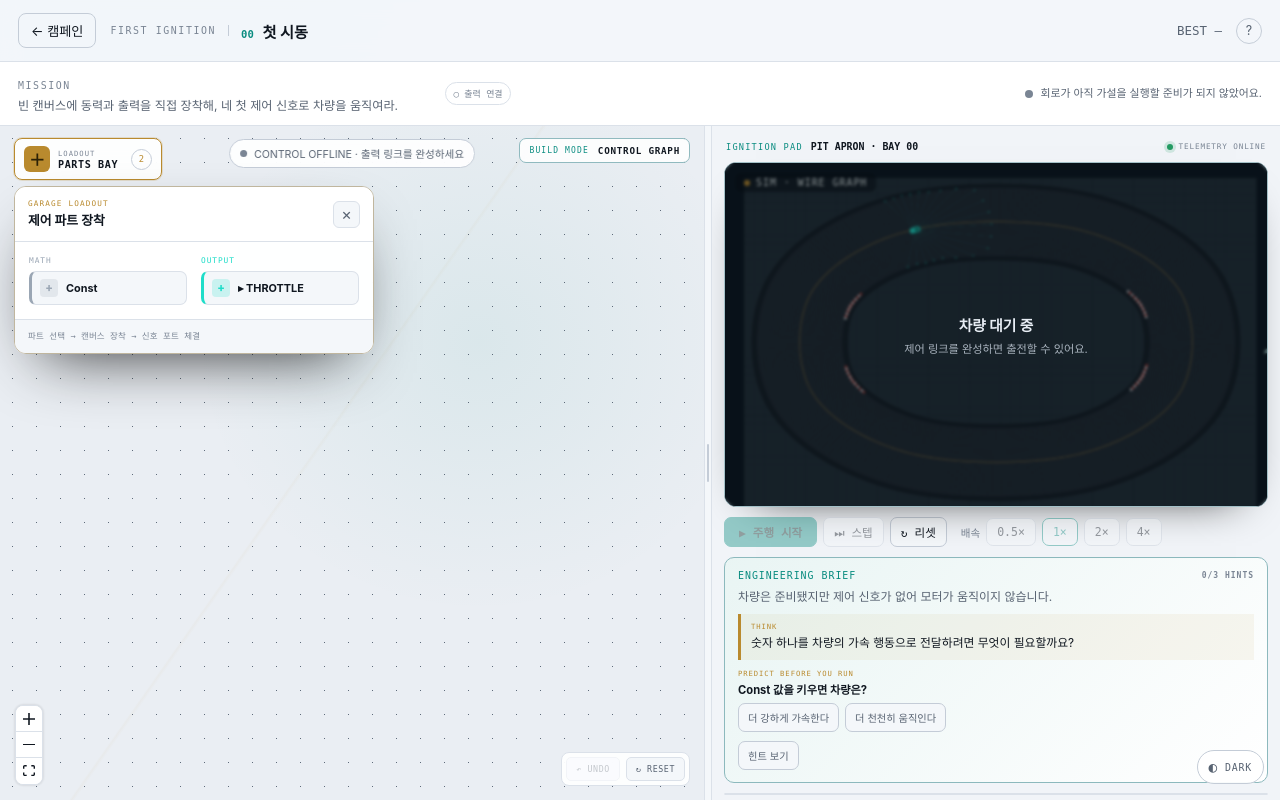
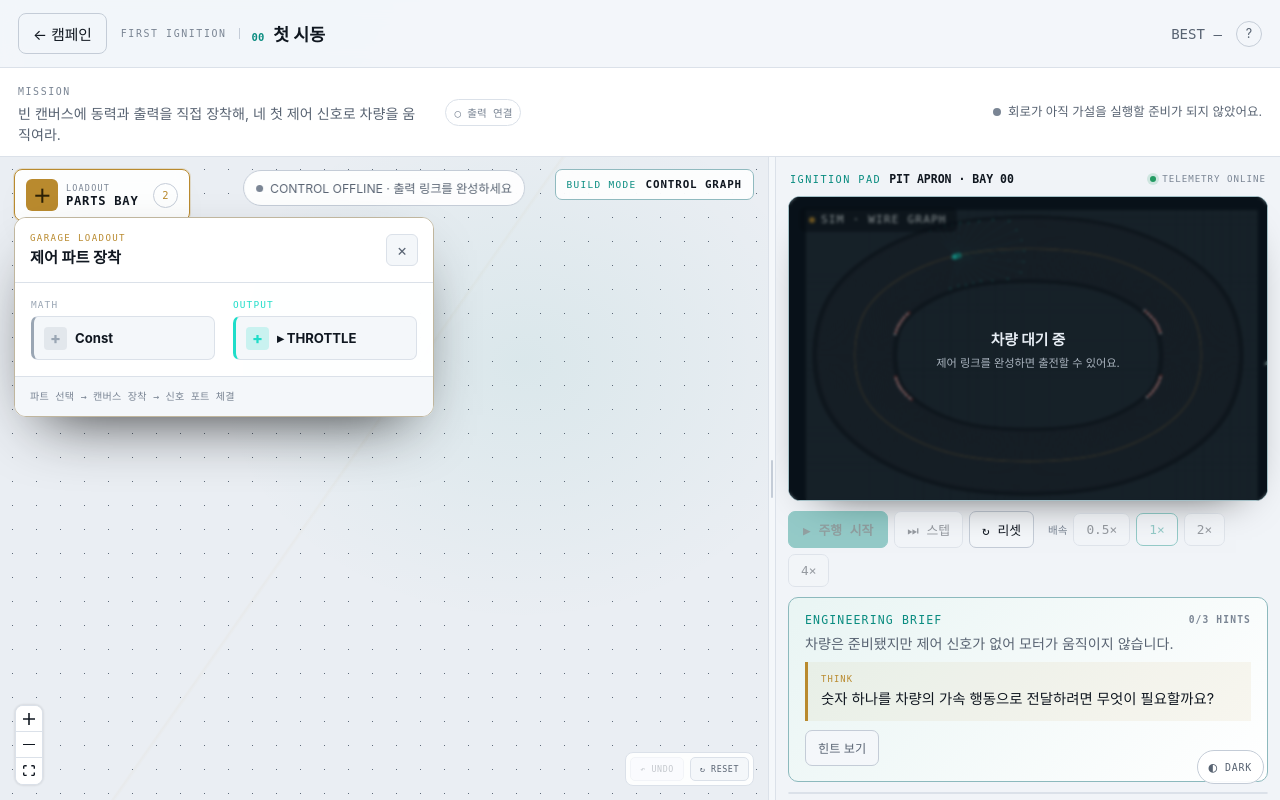
Before and after one commit to heedo7425/apex-arena, a React (Vite) app in the folder apps/web/: page / in a window 1280 px wide. Built offline with nearby package versions, Linux system fonts and the light colour scheme.

Commit message:
fix: improve workspace readability

```diff
--- a/apps/web/src/campaign/LevelScreen.tsx
+++ b/apps/web/src/campaign/LevelScreen.tsx
@@ -10,7 +10,6 @@ import { missionVenue } from './worlds'
 
 type MissionBrief = {
   situation:string; question:string; hints:[string,string,string]
-  prediction:{ question:string; options:[string,string]; answer:number; explain:string }
   takeaway:string
 }
 const BRIEFS: Record<string,MissionBrief> = {
@@ -18,35 +17,30 @@ const BRIEFS: Record<string,MissionBrief> = {
     situation:'차량은 준비됐지만 제어 신호가 없어 모터가 움직이지 않습니다.',
     question:'숫자 하나를 차량의 가속 행동으로 전달하려면 무엇이 필요할까요?',
     hints:['값을 만드는 파트와 행동으로 보내는 파트가 필요합니다.','Const는 고정 신호를 만들고 THROTTLE은 가속 명령으로 사용합니다.','Const.v를 THROTTLE.x에 연결한 뒤 실행해 보세요.'],
-    prediction:{question:'Const 값을 키우면 차량은?',options:['더 강하게 가속한다','더 천천히 움직인다'],answer:0,explain:'Const 값이 가속 명령으로 직접 전달되므로 값이 클수록 가속력이 커집니다.'},
     takeaway:'숫자 → 연결 → 액추에이터의 흐름이 실제 차량 행동을 만들었습니다.',
   },
   l1:{
     situation:'고정 스로틀은 목표 속도를 지나쳐도 스스로 줄일 수 없습니다.',
     question:'목표 속도와 현재 속도의 차이를 계속 확인하려면 어떤 흐름이 필요할까요?',
     hints:['닫힌 고리 제어는 목표값과 측정값을 비교해 오차를 줄입니다.','Speed, Const, Sub, PID, Clamp, THROTTLE이 측정부터 행동까지 담당합니다.','Const−Speed → PID → Clamp → THROTTLE로 연결하고 Const를 8 m/s로 설정하세요.'],
-    prediction:{question:'현재 속도가 목표보다 높으면 오차의 부호는?',options:['음수','양수'],answer:0,explain:'목표−현재는 음수가 되어 PID가 스로틀을 줄이거나 제동합니다.'},
     takeaway:'피드백은 현재 상태를 다시 읽어 오차를 줄이므로 목표 속도를 유지합니다.',
   },
   l2:{
     situation:'스로틀은 준비됐지만 차량은 코너가 어디인지 몰라 직진합니다.',
     question:'차의 자세와 트랙의 미래 지점을 어떻게 조향 명령으로 바꿀까요?',
     hints:['Pose와 Track에서 앞쪽 목표점을 고른 뒤 차량 기준 좌우 오차를 계산합니다.','Pose, Track, Lookahead, To car frame, Pursuit curvature, Steer from curv, STEER가 필요합니다.','Ld≈6, gain≈1로 두고 Lookahead → To car frame → 곡률 → 조향 순서로 연결하세요.'],
-    prediction:{question:'Lookahead가 너무 짧으면 조향은?',options:['민감하고 흔들리기 쉽다','더 느리고 부드럽다'],answer:0,explain:'가까운 점의 작은 변화에도 목표 방향이 크게 바뀝니다.'},
     takeaway:'Pose와 Track을 차량 좌표계로 바꿔야 경로가 실제 조향으로 이어집니다.',
   },
   l3:{
     situation:'직선과 헤어핀을 같은 속도로 달리면 타이어의 횡그립 한계를 넘습니다.',
     question:'코너의 급함을 속도 제어기의 목표에 어떻게 반영할까요?',
     hints:['곡률이 클수록 회전 반경이 작아 안전 속도는 낮아져야 합니다.','Curvature ahead가 곡률을 읽고 Grip speed가 안전 목표 속도를 만듭니다.','Pose와 Track → Curvature ahead.k → Grip speed.v → verr.a로 연결하세요.'],
-    prediction:{question:'전방 곡률이 커지면 Grip speed 출력은?',options:['낮아진다','높아진다'],answer:0,explain:'급한 코너일수록 속도를 낮춰 횡그립 한계를 지킵니다.'},
     takeaway:'속도 계획기는 곡률을 미리 읽어 PID 목표를 바꾸므로 코너 전에 감속합니다.',
   },
   l4:{
     situation:'Track이 없는 좁은 통로에서는 LiDAR 거리만으로 열린 방향을 찾아야 합니다.',
     question:'여러 거리 빔 중 어디로 향해야 충돌 가능성이 낮을까요?',
     hints:['가장 멀리 열린 빔의 인덱스를 찾아 실제 각도로 바꿉니다.','ranges와 argmax로 빔을 고르고 da와 a0로 조향각을 복원합니다.','argmax(ranges)×scan.da + scan.a0 → clamp → STEER로 연결하세요.'],
-    prediction:{question:'argmax가 반환하는 값은?',options:['가장 긴 거리의 위치 번호','가장 가까운 벽의 거리'],answer:0,explain:'argmax는 최댓값이 있는 배열 인덱스를 반환합니다.'},
     takeaway:'Follow-the-Gap은 지도 대신 센서 공간의 열린 방향을 골라 즉시 조향합니다.',
   },
 }
@@ -88,10 +82,9 @@ export function LevelScreen({ id }: { id: string }) {
   const [hud, setHud] = useState({ speed:0, best:null as number | null, hold:0 })
   const [result, setResult] = useState<{ ok: boolean; msg: string } | null>(null)
   const [hintLevel, setHintLevel] = useState(0)
-  const [prediction, setPrediction] = useState<number|null>(null)
   const [tutMoved, setTutMoved] = useState(false)
   const [pane, setPane] = useState<'graph'|'sim'>('graph')
-  const [split, setSplit] = useState(55)
+  const [split, setSplit] = useState(60)
   const [simKey, setSimKey] = useState(0)
   const bodyRef = useRef<HTMLDivElement>(null)
   const resizing = useRef(false)
@@ -120,7 +113,7 @@ export function LevelScreen({ id }: { id: string }) {
   const waitingMessage = hintLevel >= 3 ? wiringIssue : '회로가 아직 가설을 실행할 준비가 되지 않았어요.'
 
   useEffect(() => {
-    setGraph(level.starter); setHintLevel(0); setPrediction(null); setTutMoved(false); setPane('graph'); setResult(null)
+    setGraph(level.starter); setHintLevel(0); setTutMoved(false); setPane('graph'); setResult(null)
   }, [id, level.starter])
 
   const finishTut = () => { complete('tut', 60); useGame.getState().goLevel('l1') }
@@ -146,7 +139,7 @@ export function LevelScreen({ id }: { id: string }) {
   const resize = (e:React.PointerEvent) => {
     if (!resizing.current || !bodyRef.current) return
     const box = bodyRef.current.getBoundingClientRect()
-    setSplit(Math.max(38, Math.min(68, ((e.clientX-box.left)/box.width)*100)))
+    setSplit(Math.max(38, Math.min(72, ((e.clientX-box.left)/box.width)*100)))
   }
 
   return (
@@ -187,7 +180,7 @@ export function LevelScreen({ id }: { id: string }) {
         </div>
         <button className="split-handle" aria-label="그래프와 시뮬레이션 영역 너비 조절"
           onPointerDown={(e) => { resizing.current=true; e.currentTarget.setPointerCapture(e.pointerId) }}
-          onKeyDown={(e) => { if(e.key==='ArrowLeft') setSplit(v=>Math.max(38,v-2)); if(e.key==='ArrowRight') setSplit(v=>Math.min(68,v+2)) }}>
+          onKeyDown={(e) => { if(e.key==='ArrowLeft') setSplit(v=>Math.max(38,v-2)); if(e.key==='ArrowRight') setSplit(v=>Math.min(72,v+2)) }}>
           <span />
         </button>
         <div className={'lv-pane lv-right' + (pane !== 'sim' ? ' mobile-hidden' : '')}>
@@ -203,16 +196,6 @@ export function LevelScreen({ id }: { id: string }) {
             <div className="coach-n"><span>ENGINEERING BRIEF</span><b>{hintLevel}/3 HINTS</b></div>
             <p className="brief-situation">{brief.situation}</p>
             <div className="brief-question"><small>THINK</small>{brief.question}</div>
-            <div className="prediction">
-              <small>PREDICT BEFORE YOU RUN</small>
-              <b>{brief.prediction.question}</b>
-              <div>{brief.prediction.options.map((option,i)=>
-                <button key={option} className={prediction===i?'picked':''} onClick={()=>setPrediction(i)}>{option}</button>
-              )}</div>
-              {prediction!=null&&<p className={prediction===brief.prediction.answer?'correct':'retry'}>
-                {prediction===brief.prediction.answer?'가설 일치 · ':'다시 생각해 보기 · '}{brief.prediction.explain}
-              </p>}
-            </div>
             {hintLevel>0&&<div className="hint-stack">
               {brief.hints.slice(0,hintLevel).map((hint,i)=><p key={hint}><b>HINT {i+1}</b>{hint}</p>)}
             </div>}
--- a/apps/web/src/editor/Editor.tsx
+++ b/apps/web/src/editor/Editor.tsx
@@ -18,7 +18,7 @@ function EditorInner({ initial, palette, onGraph, decorate, highlightPalette, no
   const { fitView } = useReactFlow()
   const frameBuild = () => requestAnimationFrame(() => fitView({ padding:0.2, duration:250 }))
   const compact = typeof window !== 'undefined' && window.matchMedia('(max-width: 900px)').matches
-  const arranged = compact ? initial.nodes.map((n,i)=>({...n,position:{x:10+(i%2)*185,y:70+Math.floor(i/2)*105}})) : initial.nodes
+  const arranged = compact ? initial.nodes.map((n,i)=>({...n,position:{x:10+(i%2)*225,y:70+Math.floor(i/2)*138}})) : initial.nodes
   const latest = useRef<{nodes:RFNode[];edges:RFEdge[]}>({nodes:arranged,edges:initial.edges})
   const [notice,setNotice] = useState<string|null>(null)
   const [bayOpen,setBayOpen] = useState(true)
@@ -109,7 +109,7 @@ function EditorInner({ initial, palette, onGraph, decorate, highlightPalette, no
   const addNode=(type:string)=>{
     remember()
     const index=nodes.length
-    const nn=newNode(type,compact?10+(index%2)*185:70+(index%3)*210,compact?70+Math.floor(index/2)*105:70+(Math.floor(index/3)%4)*110)
+    const nn=newNode(type,compact?10+(index%2)*225:70+(index%3)*260,compact?70+Math.floor(index/2)*138:70+(Math.floor(index/3)%4)*128)
     setNodes((nds:any)=>nds.concat({...nn,data:{coreType:type,params:{...defaultParams(type),...(nodeDefaults?.[type]??{})},onParam,onPort,onHover:showHover,onHoverEnd:hideHover}}))
     setNotice(`${metaOf(type).label} 파트를 장착했습니다.`)
     if(compact)setBayOpen(false)
@@ -157,7 +157,7 @@ function EditorInner({ initial, palette, onGraph, decorate, highlightPalette, no
           onNodesChange={handleNodesChange} onEdgesChange={handleEdgesChange} onConnect={onConnect}
           isValidConnection={c=>!!c.source&&!!c.sourceHandle&&!!c.target&&!!c.targetHandle&&!connectionIssue(latest.current.nodes,latest.current.edges,c.source,c.sourceHandle,c.target,c.targetHandle)}
           onNodeClick={(_,node:any)=>{setHover(null);setInfo(node.data.coreType)}} onPaneClick={clearPending}
-          fitView minZoom={0.3} maxZoom={2} proOptions={{hideAttribution:true}}>
+          fitView minZoom={0.58} maxZoom={2} proOptions={{hideAttribution:true}}>
           <Background color="#314052" gap={24} size={1}/>
           <Controls showInteractive={false}/>
         </ReactFlow>
--- a/apps/web/src/editor/GraphNode.tsx
+++ b/apps/web/src/editor/GraphNode.tsx
@@ -4,7 +4,7 @@ import { portType } from '@apex/core'
 import { ins, outs, metaOf, colorOf } from './nodeMeta'
 import { useLive, usePending } from '../store'
 
-const ROWH = 22
+const ROWH = 28
 
 function fmt(v:any):string {
   if (v == null) return ''
--- a/apps/web/src/editor/compile.ts
+++ b/apps/web/src/editor/compile.ts
@@ -28,7 +28,7 @@ export function coreToRF(g:Graph): { nodes:RFNode[]; edges:RFEdge[] } {
   const perCol:Record<number,number> = {}
   const nodes:RFNode[] = g.order.map(id=>{
     const n=g.nodes[id], d=depth[id]; const row=(perCol[d]=(perCol[d]??0)+1)-1
-    const pos = n.pos ? {x:n.pos[0],y:n.pos[1]} : {x:d*210, y:row*96}
+    const pos = n.pos ? {x:n.pos[0],y:n.pos[1]} : {x:d*260, y:row*132}
     return { id, type:'apex', position:pos, data:{ coreType:n.type, params:{...defaultParams(n.type), ...(n.params as any||{})} } }
   })
   const edges:RFEdge[] = []
--- a/apps/web/src/styles.css
+++ b/apps/web/src/styles.css
@@ -387,14 +387,28 @@ button:focus-visible,.react-flow__handle:focus-visible,input:focus-visible{
 .inquiry .coach-n{display:flex;align-items:center;justify-content:space-between;margin-bottom:7px}.inquiry .coach-n b{font-size:.5rem;color:var(--faint)}
 .inquiry .brief-situation{font-size:.75rem;line-height:1.45;color:var(--mut)}
 .brief-question{margin-top:8px;padding:8px 10px;border-left:3px solid var(--gold);background:color-mix(in srgb,var(--gold) 7%,transparent);font-size:.74rem;line-height:1.45;color:var(--ink)}
-.brief-question small,.prediction>small{display:block;margin-bottom:3px;font-family:var(--mono);font-size:.45rem;letter-spacing:.13em;color:var(--gold)}
-.prediction{margin-top:9px}.prediction>b{display:block;font-size:.7rem;font-weight:650}.prediction>div{display:flex;gap:6px;margin-top:6px}
-.prediction button,.hint-btn{border:1px solid var(--hairS);border-radius:7px;background:var(--surf2);color:var(--mut);padding:6px 9px;font-size:.64rem}
-.prediction button:hover,.prediction button.picked{border-color:var(--signal);color:var(--signal)}
-.prediction>p.correct,.prediction>p.retry{margin-top:6px;font-size:.65rem;line-height:1.4}.prediction>p.correct{color:var(--good)}.prediction>p.retry{color:var(--gold)}
+.brief-question small{display:block;margin-bottom:3px;font-family:var(--mono);font-size:.45rem;letter-spacing:.13em;color:var(--gold)}
+.hint-btn{border:1px solid var(--hairS);border-radius:7px;background:var(--surf2);color:var(--mut);padding:6px 9px;font-size:.64rem}
 .hint-stack{display:grid;gap:5px;margin-top:9px}.hint-stack p{display:grid;grid-template-columns:50px 1fr;gap:7px;padding:6px 8px;border:1px solid var(--hair);border-radius:7px;background:color-mix(in srgb,var(--bg2) 70%,transparent);font-size:.66rem;line-height:1.4;color:var(--mut)}
 .hint-stack p b{font-family:var(--mono);font-size:.48rem;letter-spacing:.08em;color:var(--signal)}
 .brief-actions{display:flex;align-items:center;gap:7px;margin-top:9px}.brief-actions .coach-go{margin:0;padding:7px 10px;font-size:.68rem}.hint-btn:disabled{opacity:.5}
 .inquiry .takeaway{margin-top:9px;padding-top:8px;border-top:1px solid var(--hair);font-size:.65rem;line-height:1.45;color:var(--good)}
 .lv-result>span em{max-width:560px;color:var(--mut);font-family:var(--sans);font-size:.68rem;line-height:1.4;font-style:normal}
-@media(max-width:620px){.prediction>div{flex-direction:column}.brief-question{font-size:.7rem}.inquiry .brief-situation{font-size:.7rem}}
+@media(max-width:620px){.brief-question{font-size:.7rem}.inquiry .brief-situation{font-size:.7rem}}
+
+/* Readability scale pass */
+body{font-size:16px}
+.lv-top{min-height:68px}.back{font-size:.92rem;padding:9px 14px}.lv-title{font-size:1.08rem}.lv-best{font-size:.88rem}
+.mission-copy p{font-size:.88rem;line-height:1.5}.mission-checks span{font-size:.66rem;padding:5px 8px}.run-state{font-size:.78rem;max-width:320px}
+.parts-toggle{min-width:176px;padding:9px 11px}.parts-icon{width:32px;height:32px;font-size:1.15rem}.parts-toggle small{font-size:.53rem}.parts-toggle b{font-size:.76rem}.parts-toggle em{min-width:25px;height:25px;font-size:.65rem}
+.parts-bay{width:min(420px,calc(100% - 28px))!important}.parts-head{padding:15px}.parts-head span{font-size:.57rem}.parts-head b{font-size:.95rem}.parts-head button{width:32px;height:32px}
+.parts-bay .pal-cat{padding:9px}.parts-bay .pal-cat-h{font-size:.59rem}.parts-bay .pal-chip{min-height:44px;padding:9px 10px}.parts-bay .pal-chip i{width:23px;height:23px;font-size:1rem}.parts-bay .pal-chip span{font-size:.82rem}.parts-bay .pal-note{padding:12px 15px;font-size:.63rem}
+.editor-mode{padding:8px 11px}.editor-mode span{font-size:.59rem}.editor-mode b{font-size:.68rem}.graph-feedback{font-size:.76rem;padding:8px 12px}
+.gnode{width:210px;font-size:13px}.gnode-h{padding:7px 12px;font-size:14px}.io-row{padding:0 14px;font-size:12.5px}.gparams{padding:8px 12px;gap:6px}.gparams label{font-size:12px}.gparams input{width:76px;padding:5px 7px;font-size:12px}.react-flow__handle{width:16px;height:16px}
+.node-info{width:min(350px,calc(100% - 24px));padding:15px 17px}.ni-h{font-size:1.08rem}.node-info p{font-size:.9rem}.ni-ports{font-size:.76rem}
+.node-tooltip{width:min(330px,calc(100vw - 16px));padding:16px 17px}.nt-cap{font-size:.57rem}.nt-title{font-size:1.08rem}.node-tooltip p{font-size:.84rem}.nt-real{font-size:.72rem}.nt-ports{font-size:.62rem}
+.circuit-head span{font-size:.64rem}.circuit-head b{font-size:.72rem}.circuit-head em{font-size:.57rem}.vp-tag{font-size:.7rem;padding:6px 10px}.vp-controls button{font-size:.8rem;padding:8px 12px}
+.inquiry{padding:15px 16px}.inquiry .coach-n{font-size:.72rem}.inquiry .coach-n b{font-size:.6rem}.inquiry .brief-situation{font-size:.88rem}.brief-question{padding:11px 13px;font-size:.9rem}.brief-question small{font-size:.55rem}.hint-stack p{grid-template-columns:58px 1fr;padding:9px 10px;font-size:.78rem}.hint-stack p b{font-size:.57rem}.hint-btn{padding:8px 12px;font-size:.76rem}
+.lv-hud span{padding:12px 13px;font-size:.78rem}.lv-hud small{font-size:.59rem}.lv-result{font-size:.95rem}.lv-result>span em{font-size:.78rem}
+@media(max-width:900px){.editor-pane .palette.parts-bay{width:min(420px,calc(100% - 16px))!important}.lv-pane{min-height:520px}}
+@media(max-width:620px){.gnode{width:196px}.gnode-h{font-size:13px}.io-row{font-size:12px}.mission-copy p{font-size:.8rem}.inquiry .brief-situation{font-size:.82rem}.brief-question{font-size:.84rem}}
```
Also changed, not shown: 1 other file (tests, documents, lock files or other folders).
